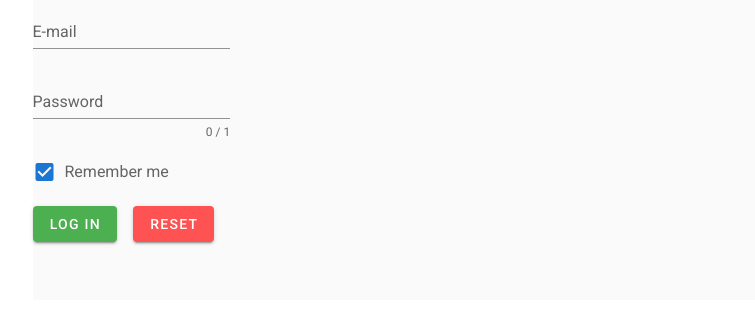
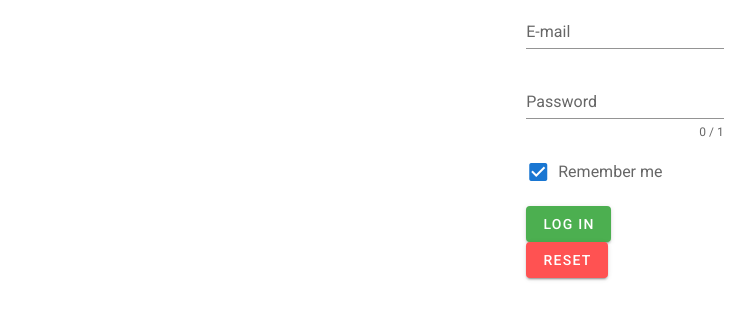
Before and after one commit to stakic-igor/login-vue-app, a Vue app: page / in a window 1280 px wide. Shown: the top 320 px of the page, without its empty margins (15-770 px from the left). Built offline with nearby package versions, Linux system fonts and the light colour scheme.

Commit message:
add loading text

```diff
--- a/src/components/Login.vue
+++ b/src/components/Login.vue
@@ -1,16 +1,14 @@
 <template>
     <v-container>
-        <v-row>
-            <v-col cols="12">
-                <v-row
-                class="grey lighten-5"
-                style="height: 300px;"
-                >
+        <v-layout row justify-center>
+           <v-flex xs2>
+
                     <v-form
                         ref="form"
                         v-model="valid"
                         lazy-validation
                     >
+                        <div v-if="isLoading">Loading, please wait....</div>
                         <v-text-field
                             v-model="email"
                             :rules="emailRules"
@@ -45,9 +43,8 @@
                         Reset
                         </v-btn>
                     </v-form>
-                </v-row>
-            </v-col>
-        </v-row>
+           </v-flex>
+        </v-layout>
     </v-container>
 </template>
 
@@ -59,6 +56,7 @@ export default {
         checkbox: true,
         valid: true,
         password: '',
+        isLoading: false,
         passwordRules: [
             v => !!v || 'Password is required',
             v => (v && v.length >= 1) || 'Password must be longer than 1 character',
@@ -91,8 +89,14 @@ export default {
                     password: 'blabal',
                 })
             })
-            .then( response => response.json())
-            .then(data => document.cookie = n + '=' + data.token)
+            .then( response => {
+                response.json()
+                //this.isLoading = true;
+            })
+            .then(data => {
+                document.cookie = n + '=' + data.token;
+                //this.isLoading = false;
+                })
             .catch(function (error) {
                 alert('Request failure: ', error);
             });
--- a/src/components/Welcome.vue
+++ b/src/components/Welcome.vue
@@ -1,11 +1,21 @@
 <template>
     <div>
         <h1>Hello [add login email here], welcome! </h1>
+        <p>X-Auth-Token: {{xAuthToken}}</p>
     </div>
 </template>
 
 <script>
 export default {
-    name: 'Welcome'
+    name: 'Welcome',
+    xAuthToken: '',
+    data: () => {
+
+    },
+    mounted: () => {
+        alert(document.cookie)
+    }
+
+
 }
 </script>
```
Lines whose indentation alone changed are shown as unchanged.
